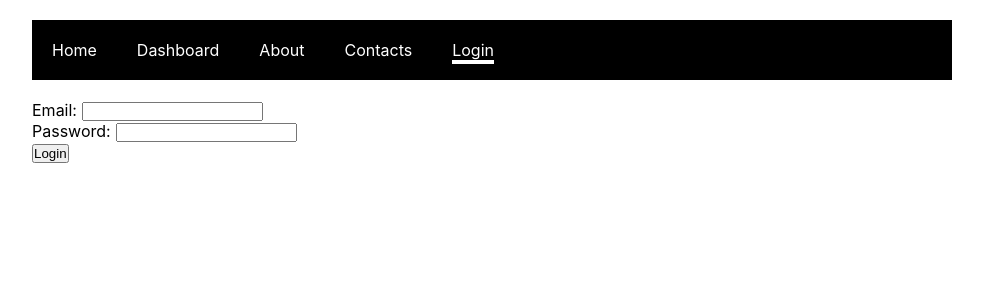
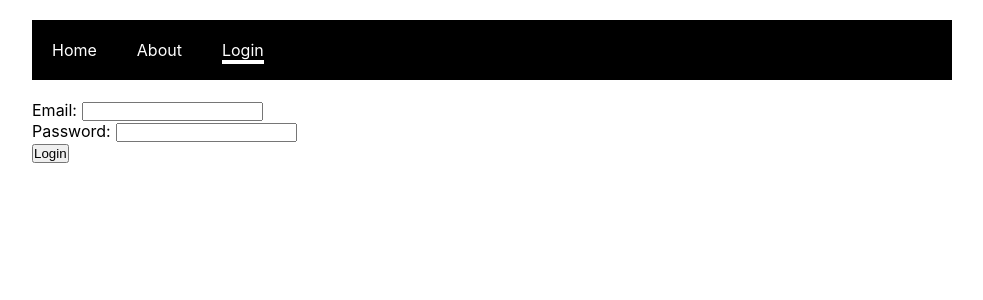
Before and after one commit to samueltanner/job_seeker_front, a React (Create React App) app: page /login in a window 1280 px wide. Shown: the top 300 px of the page, without its empty margins (148-1131 px from the left). Built offline with nearby package versions, Linux system fonts and the light colour scheme.

Commit message:
fixes conditional formatting

```diff
--- a/src/components/home.jsx
+++ b/src/components/home.jsx
@@ -81,7 +81,7 @@ class Home extends Component {
             <label className="column" htmlFor="password">
               Password
             </label>
-            <input className="column" type="password" name="password" id="password" onChange={this.handleChange} />
+            <input className="column" autoComplete="new-password" type="password" name="password" id="password" onChange={this.handleChange} />
           </div>
 
           <div className="row">
--- a/src/components/login.jsx
+++ b/src/components/login.jsx
@@ -59,7 +59,7 @@ class Login extends Component {
           </div>
           <div>
             <label htmlFor="password">Password:</label>
-            <input type="text" className="input-label" name="password" id="password" onChange={this.handleChange} />
+            <input type="password" className="input-label" name="password" id="password" onChange={this.handleChange} />
           </div>
           <button onClick={this.handleSubmit}>Login</button>
         </form>
--- a/src/components/navigation.jsx
+++ b/src/components/navigation.jsx
@@ -2,27 +2,44 @@ import React, { Component } from "react";
 import { NavLink } from "react-router-dom";
 
 class Navigation extends Component {
-  constructor(props) {
-    super(props);
+  constructor() {
+    super();
     this.state = { isLoggedIn: false };
   }
 
-
   render() {
-    let button;
+    let auth;
+    let dashboard;
+    let contacts;
     if (localStorage.getItem("jwt") == null) {
-      console.log("no jwt");
-      button = (
+      auth = (
+        <li>
           <NavLink exact activeClassName="current" to="/login">
             Login
           </NavLink>
+        </li>
       );
     } else {
-      console.log("jwt!");
-      button = (
+      auth = (
+        <li>
           <NavLink exact activeClassName="current" to="/logout">
             Logout
           </NavLink>
+        </li>
+      );
+      dashboard = (
+        <li>
+          <NavLink exact activeClassName="current" to="/dashboard">
+            Dashboard
+          </NavLink>
+        </li>
+      );
+      contacts = (
+        <li>
+          <NavLink exact activeClassName="current" to="/Contacts">
+            Contacts
+          </NavLink>
+        </li>
       );
     }
 
@@ -36,21 +53,13 @@ class Navigation extends Component {
               </NavLink>
             </li>
             <li>
-              <NavLink exact activeClassName="current" to="/dashboard">
-                Dashboard
-              </NavLink>
-            </li>
-            <li>
               <NavLink exact activeClassName="current" to="/about">
                 About
               </NavLink>
             </li>
-            <li>
-              <NavLink exact activeClassName="current" to="/Contacts">
-                Contacts
-              </NavLink>
-            </li>
-            <li>{button}</li>
+            {dashboard}
+            {contacts}
+            {auth}
           </ul>
         </nav>
       </div>
```
Lines whose indentation alone changed are shown as unchanged.
